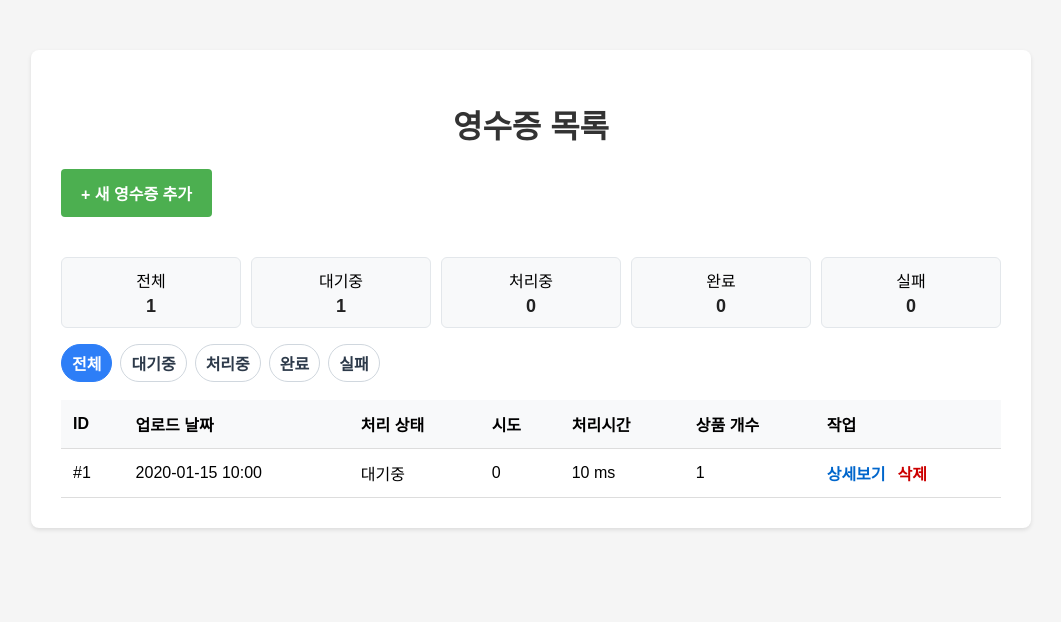
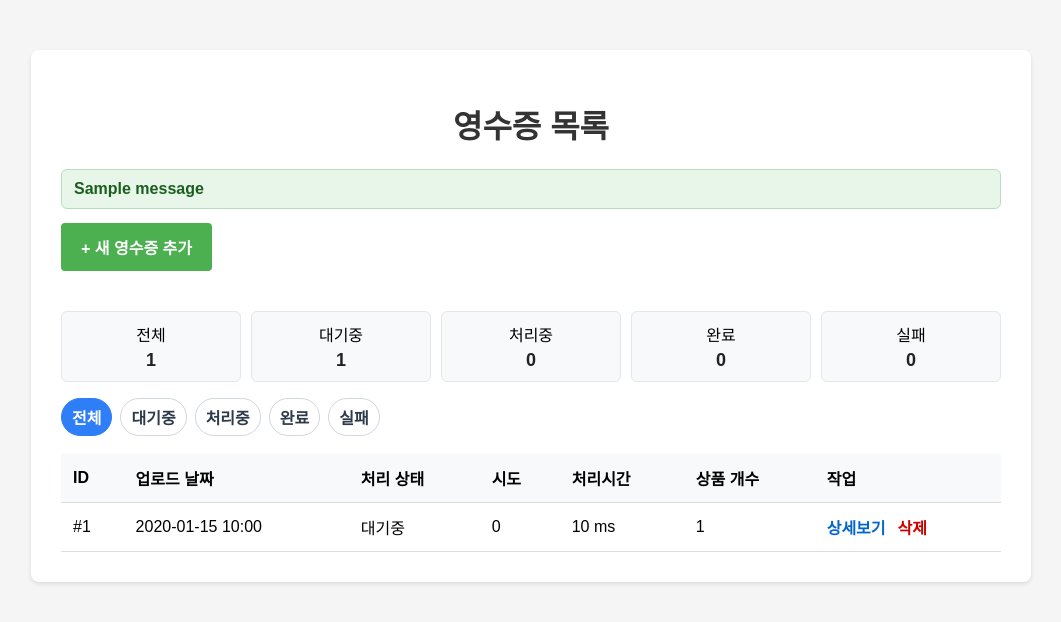
Before and after one commit to Kang9805/RECAP, a Django app: page / in a window 1280 px wide. Shown: the top 622 px of the page, without its empty margins (109-1170 px from the left). Run offline with Django 5.2, Linux system fonts and the light colour scheme; tables that the repository leaves empty hold one stand-in row (values such as "Sample post"); one stand-in notice (Sample message) is shown; parts of the project's set-up code (start-up, migrations or seed data) failed here and were passed over.

Commit message:
feat: 재처리 결과 메시지 표시 추가

```diff
--- a/scanner/templates/scanner/receipt_list.html
+++ b/scanner/templates/scanner/receipt_list.html
@@ -34,6 +34,31 @@
         }
         .btn-upload:hover {
             background-color: #45a049;
+        }
+        .messages {
+            margin-bottom: 14px;
+            display: grid;
+            gap: 8px;
+        }
+        .message {
+            border-radius: 6px;
+            padding: 10px 12px;
+            font-weight: bold;
+        }
+        .message-success {
+            background: #e8f5e9;
+            color: #1b5e20;
+            border: 1px solid #b7dfbc;
+        }
+        .message-error {
+            background: #ffebee;
+            color: #b71c1c;
+            border: 1px solid #ef9a9a;
+        }
+        .message-info {
+            background: #e3f2fd;
+            color: #0d47a1;
+            border: 1px solid #90caf9;
         }
         .toolbar {
             display: flex;
@@ -166,6 +191,14 @@
     <div class="container">
         <h1>영수증 목록</h1>
 
+        {% if messages %}
+        <div class="messages">
+            {% for message in messages %}
+            <div class="message message-{{ message.tags|default:'info' }}">{{ message }}</div>
+            {% endfor %}
+        </div>
+        {% endif %}
+
         <div class="toolbar">
             <a href="{% url 'receipt-upload' %}" class="btn-upload">+ 새 영수증 추가</a>
             {% if retryable_failed_count %}
--- a/scanner/views.py
+++ b/scanner/views.py
@@ -1,6 +1,7 @@
 from decimal import Decimal, InvalidOperation
 from django.db.models import Count
 
+from django.contrib import messages
 from django.shortcuts import get_object_or_404, redirect
 from django.views.decorators.http import require_POST
 from django.views.generic import CreateView, ListView, DetailView
@@ -174,6 +175,7 @@ def receipt_retry_view(request, pk):
         receipt.processing_error_code = Receipt.ERROR_CODE_NO_IMAGE
         receipt.processing_error = 'No receipt image found'
         receipt.save(update_fields=['processing_status', 'processing_error_code', 'processing_error'])
+        messages.error(request, '이미지 파일이 없어 재처리를 시작할 수 없습니다.')
         return redirect('receipt-detail', pk=receipt.pk)
 
     receipt.processing_status = Receipt.STATUS_PENDING
@@ -185,11 +187,13 @@ def receipt_retry_view(request, pk):
 
     try:
         process_receipt_ocr_task.delay(receipt.pk)
+        messages.success(request, f'영수증 #{receipt.pk} 재처리를 시작했습니다.')
     except Exception as exc:
         receipt.processing_status = Receipt.STATUS_FAILED
         receipt.processing_error_code = Receipt.ERROR_CODE_ENQUEUE_FAILED
         receipt.processing_error = f'Failed to enqueue OCR task: {str(exc)[:200]}'
         receipt.save(update_fields=['processing_status', 'processing_error_code', 'processing_error'])
+        messages.error(request, f'영수증 #{receipt.pk} 재처리 큐 등록에 실패했습니다.')
 
     return redirect('receipt-detail', pk=receipt.pk)
 
@@ -197,6 +201,8 @@ def receipt_retry_view(request, pk):
 @require_POST
 def receipt_retry_failed_all_view(request):
     failed_receipts = _get_retryable_failed_receipts_queryset().order_by('-uploaded_at')[:MAX_BULK_RETRY_COUNT]
+    queued_count = 0
+    enqueue_failed_count = 0
 
     for receipt in failed_receipts:
         receipt.processing_status = Receipt.STATUS_PENDING
@@ -208,11 +214,20 @@ def receipt_retry_failed_all_view(request):
 
         try:
             process_receipt_ocr_task.delay(receipt.pk)
+            queued_count += 1
         except Exception as exc:
             receipt.processing_status = Receipt.STATUS_FAILED
             receipt.processing_error_code = Receipt.ERROR_CODE_ENQUEUE_FAILED
             receipt.processing_error = f'Failed to enqueue OCR task: {str(exc)[:200]}'
             receipt.save(update_fields=['processing_status', 'processing_error_code', 'processing_error'])
+            enqueue_failed_count += 1
+
+    if queued_count:
+        messages.success(request, f'실패건 {queued_count}건 재처리를 시작했습니다.')
+    if enqueue_failed_count:
+        messages.error(request, f'큐 등록 실패 {enqueue_failed_count}건이 있습니다.')
+    if not queued_count and not enqueue_failed_count:
+        messages.info(request, '재처리 가능한 실패건이 없습니다.')
 
     return redirect('receipt-list')
 
```
Also changed, not shown: scanner/templates/scanner/receipt_detail.html (+33 -0 lines).
